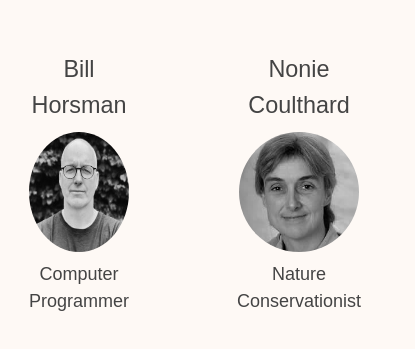
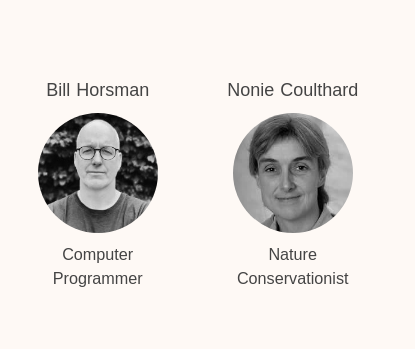
Before and after one commit to billhorsman/logicalcobwebs, a Nuxt app: page / in a window 390 px wide. Shown: the part 239-588 px from the top of the page, 415 px wide, since content can reach past the window. Built offline with nearby package versions, Linux system fonts and the light colour scheme.

Commit message:
Playing with flex
badly

```diff
--- a/pages/index.vue
+++ b/pages/index.vue
@@ -9,7 +9,7 @@
         </a>
         <a href="/nonie">
           <span class="name">Nonie Coulthard</span>
-          <img src="~/assets/images/nonie.jpg" alt="Bill" />
+          <img src="~/assets/images/nonie.jpg" alt="Nonie" />
           <span class="role">Nature Conservationist</span>
         </a>
       </nav>
@@ -27,6 +27,7 @@ section {
 }
 nav {
   display: flex;
+  justify-content: between;
 }
 a {
   align-items: center;
@@ -35,7 +36,7 @@ a {
   color: #444;
   display: flex;
   flex-direction: column;
-  padding: 1rem 3rem;
+  padding: 1rem 1rem;
   text-decoration: none;
   transition: all 0.3s;
   span {
@@ -54,6 +55,14 @@ a {
       filter: grayscale(30%);
     }
   }
+  @media (max-width: 480px) {
+    span.name {
+      font-size: 1rem;
+    }
+    span.role {
+      font-size: 0.9rem;
+    }
+  }
 }
 img {
   border-radius: 50%;
```
